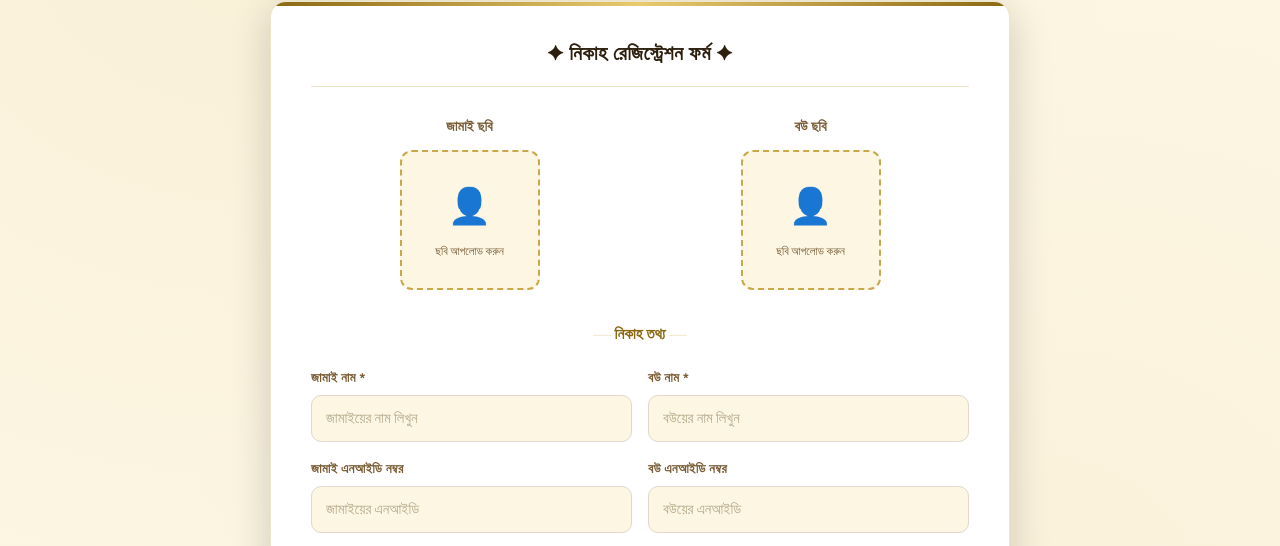
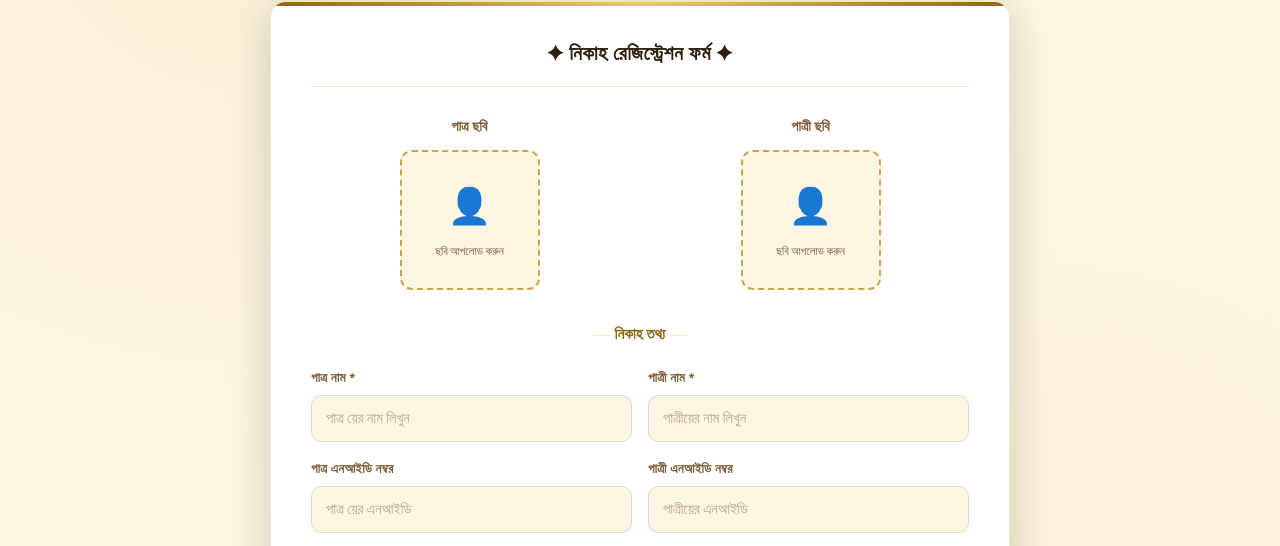
Before and after one commit to affahim25/kazi, a plain HTML site: page index.html in a window 1280 px wide. Shown: the part 192-738 px from the top of the page. Drawn offline with Linux system fonts and the light colour scheme.

Commit message:
Update index.html

```diff
--- a/index.html
+++ b/index.html
@@ -46,7 +46,7 @@
       <div class="photo-row">
         <!-- Groom -->
         <div class="photo-upload-box">
-          <label>জামাই ছবি</label>
+          <label>পাত্র  ছবি</label>
           <div class="photo-preview" id="groom-preview" data-target="groom-file">
             <div class="photo-placeholder-icon">👤</div>
             <div class="photo-placeholder-text">ছবি আপলোড করুন</div>
@@ -62,7 +62,7 @@
 
         <!-- Bride -->
         <div class="photo-upload-box">
-          <label>বউ ছবি</label>
+          <label>পাত্রী ছবি</label>
           <div class="photo-preview" id="bride-preview" data-target="bride-file">
             <div class="photo-placeholder-icon">👤</div>
             <div class="photo-placeholder-text">ছবি আপলোড করুন</div>
@@ -81,20 +81,20 @@
       <div class="form-section-title">নিকাহ তথ্য</div>
       <div class="form-grid">
         <div class="form-group">
-          <label for="groom-name">জামাই নাম *</label>
-          <input type="text" id="groom-name" placeholder="জামাইয়ের নাম লিখুন" />
+          <label for="groom-name">পাত্র  নাম *</label>
+          <input type="text" id="groom-name" placeholder="পাত্র য়ের নাম লিখুন" />
         </div>
         <div class="form-group">
-          <label for="bride-name">বউ নাম *</label>
-          <input type="text" id="bride-name" placeholder="বউয়ের নাম লিখুন" />
+          <label for="bride-name">পাত্রী নাম *</label>
+          <input type="text" id="bride-name" placeholder="পাত্রীয়ের নাম লিখুন" />
         </div>
         <div class="form-group">
-          <label for="groom-nid">জামাই এনআইডি নম্বর</label>
-          <input type="text" id="groom-nid" placeholder="জামাইয়ের এনআইডি" />
+          <label for="groom-nid">পাত্র  এনআইডি নম্বর</label>
+          <input type="text" id="groom-nid" placeholder="পাত্র য়ের এনআইডি" />
         </div>
         <div class="form-group">
-          <label for="bride-nid">বউ এনআইডি নম্বর</label>
-          <input type="text" id="bride-nid" placeholder="বউয়ের এনআইডি" />
+          <label for="bride-nid">পাত্রী এনআইডি নম্বর</label>
+          <input type="text" id="bride-nid" placeholder="পাত্রীয়ের এনআইডি" />
         </div>
         <div class="form-group">
           <label for="denmahr">দেনমোহর</label>
```
